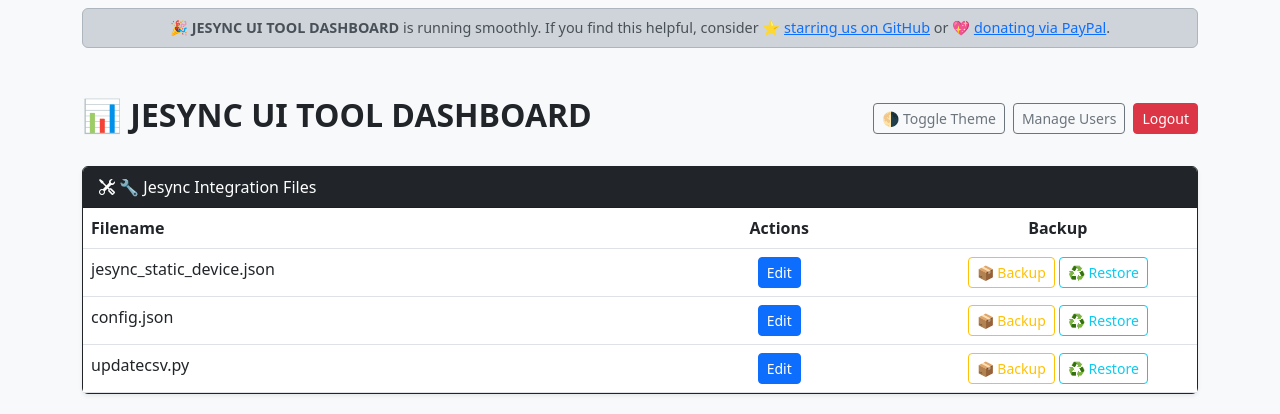
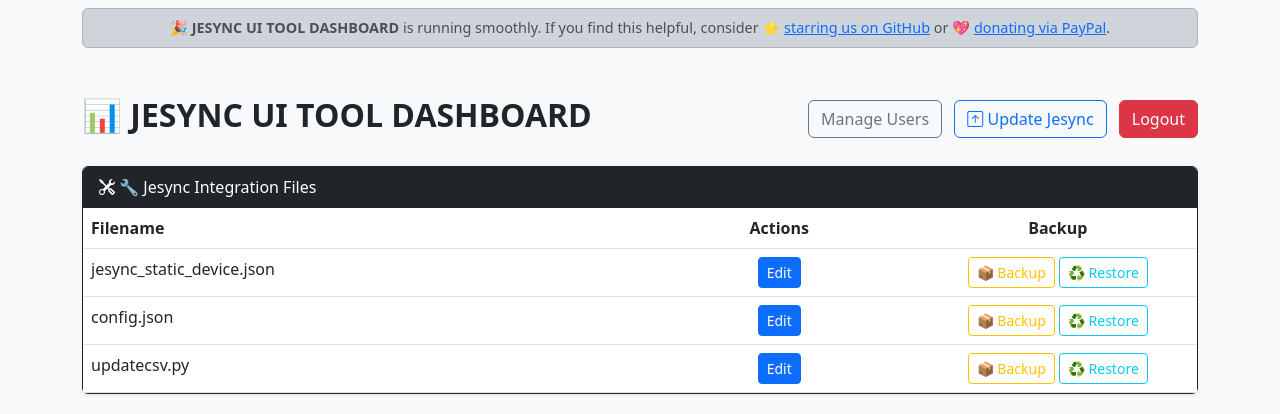
Before and after one commit to phminer101/jesync_dashboard_for_LibreQoS-Mikrotik_Integration, a Flask app: page /dashboard in a window 1280 px wide. Shown: the top 414 px of the page. Run offline with Flask 3, Linux system fonts and the light colour scheme; a user stored in the database is signed in; parts of the project's set-up code (start-up, migrations or seed data) failed here and were passed over.

Commit message:
Update dashboard.html

```diff
--- a/templates/dashboard.html
+++ b/templates/dashboard.html
@@ -2,14 +2,19 @@
 {% block content %}
 <div class="container mt-5">
   <!-- Header with Toggle Theme, Manage Users, Logout -->
-  <div class="d-flex justify-content-between align-items-center mb-4">
-    <h2 class="fw-bold">📊 JESYNC UI TOOL DASHBOARD</h2>
-    <div class="d-flex align-items-center gap-2">
-      <button onclick="toggleTheme()" class="btn btn-outline-secondary btn-sm">🌗 Toggle Theme</button>
-      <a href="{{ url_for('users') }}" class="btn btn-outline-secondary btn-sm">Manage Users</a>
-      <a href="{{ url_for('logout') }}" class="btn btn-danger btn-sm">Logout</a>
-    </div>
+ <div class="d-flex justify-content-between align-items-center mb-4">
+  <h2 class="fw-bold">📊 JESYNC UI TOOL DASHBOARD</h2>
+  <div>
+    <a href="{{ url_for('users') }}" class="btn btn-outline-secondary me-2">Manage Users</a>
+    <form action="{{ url_for('update_jesync') }}" method="POST" class="d-inline me-2">
+      <button type="submit" class="btn btn-outline-primary">
+        <i class="bi bi-arrow-up-square"></i> Update Jesync
+      </button>
+    </form>
+    <a href="{{ url_for('logout') }}" class="btn btn-danger">Logout</a>
   </div>
+</div>
+
 
   <!-- Jesync Integration Files -->
   <div class="card border-dark shadow-sm mt-3">
```
